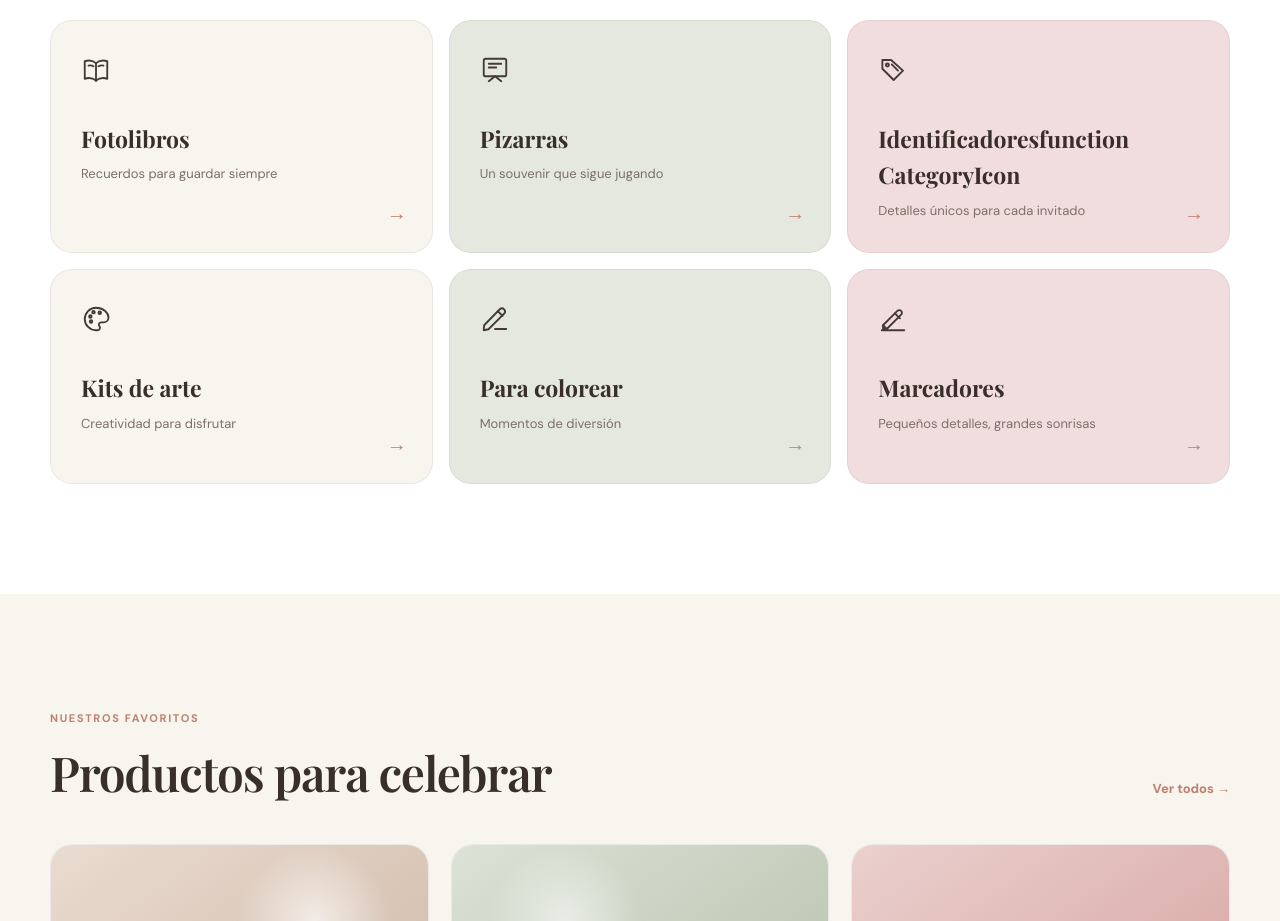
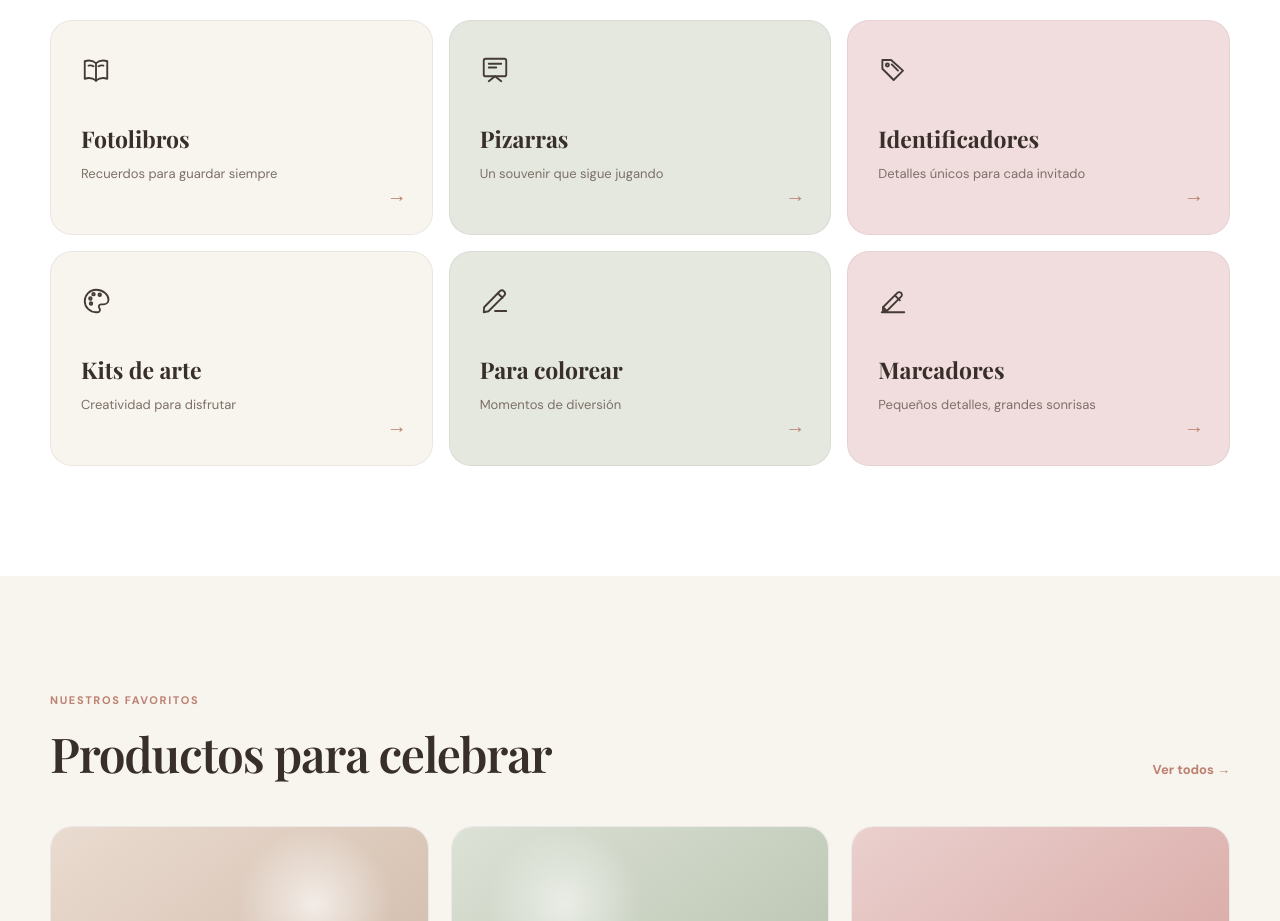
Before and after one commit to arigatomomentosfelices-ux/arigato-tienda, a Next.js app: page / in a window 1280 px wide. Shown: the part 1180-2101 px from the top of the page. Built offline with nearby package versions, Linux system fonts and the light colour scheme.

Commit message:
Fix Identificadores category title

```diff
--- a/app/page.tsx
+++ b/app/page.tsx
@@ -1,7 +1,7 @@
 const categories = [
   { icon: "book", title: "Fotolibros", text: "Recuerdos para guardar siempre" },
   { icon: "board", title: "Pizarras", text: "Un souvenir que sigue jugando" },
-  { icon: "tag", title: "Identificadoresfunction CategoryIcon", text: "Detalles únicos para cada invitado" },
+ { icon: "tag", title: "Identificadores", text: "Detalles únicos para cada invitado" },
   { icon: "palette", title: "Kits de arte", text: "Creatividad para disfrutar" },
   { icon: "pencil", title: "Para colorear", text: "Momentos de diversión" },
   { icon: "marker", title: "Marcadores", text: "Pequeños detalles, grandes sonrisas" },
```
